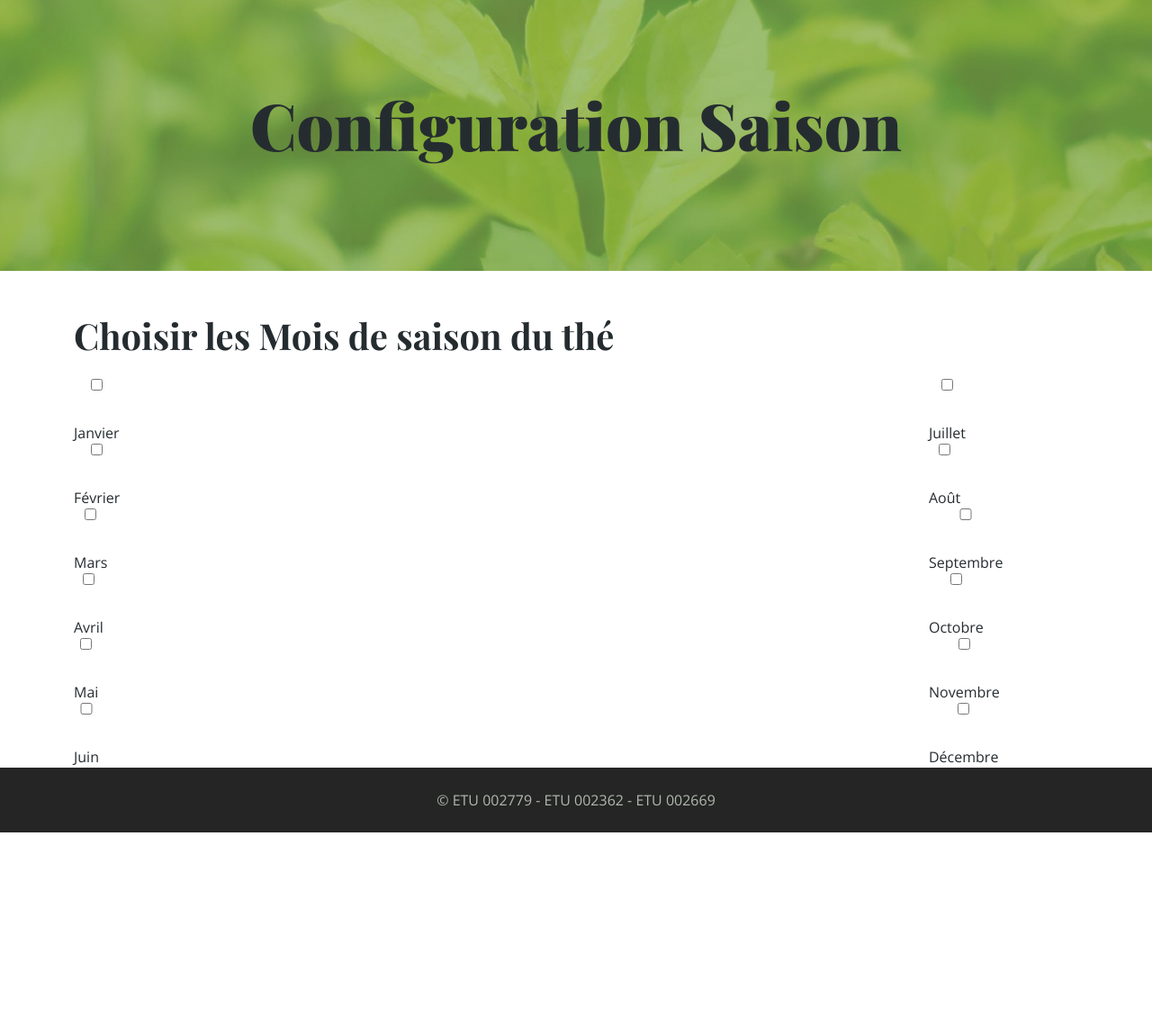
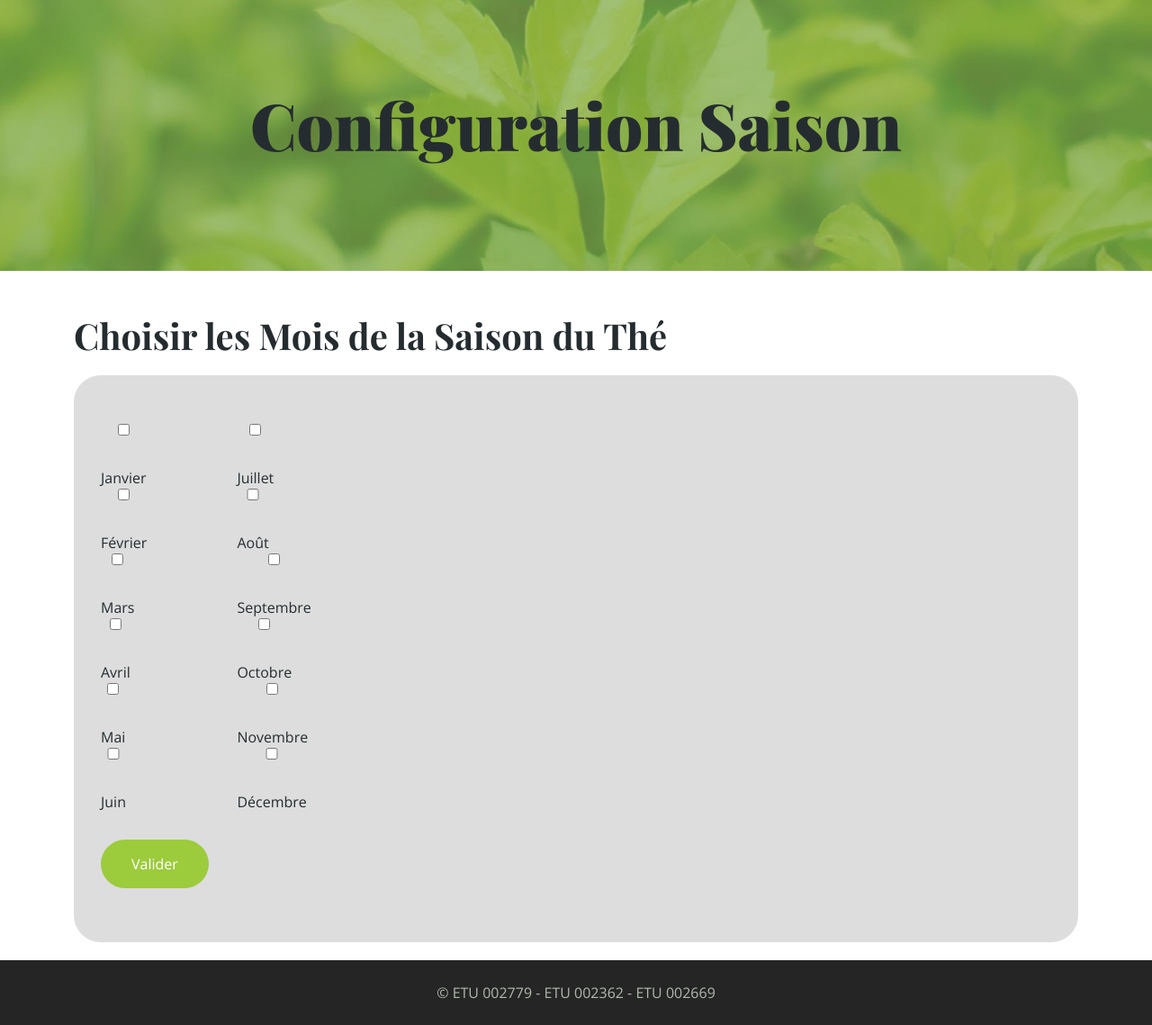
Before and after one commit to Miarantsoo/Exam30h, a PHP site: page /pages/configuration-saison.php in a window 1280 px wide. Shown: the part 77-1216 px from the top of the page at 90% size. Before the commit the page ends 1002 px from the top, so only its background shows below. Run offline with PHP 8.4, Linux system fonts and the light colour scheme; some libraries are stand-ins or nearby versions.

Commit message:
updatefront

```diff
--- a/assets/css/style-insert.css
+++ b/assets/css/style-insert.css
@@ -1,4 +1,3 @@
-
 .form-insert{
     background-color: rgba(255, 255, 255, 0.4);
     border-radius: 30px;
@@ -59,10 +58,18 @@ button{
     background-color:#9ccb3c;
     color: #fff;
     padding: 15px 34px;
-    margin-left: 10px;
-    margin-right: 10px;
+    margin: 30px 0px 30px 0px;
     border: none;
     border-radius: 30px;
     cursor: pointer;
     transition: background-color 0.3s ease;
 }
+
+.divcheckbox{
+    background-color: #ddd;
+    margin: 20px 0px 20px 0px;
+    border-radius: 30px;
+    padding: 30px;
+    display: flex;
+    align-items: center;
+}
--- a/pages/configuration-saison.php
+++ b/pages/configuration-saison.php
@@ -72,24 +72,41 @@
     </div>
 
     <div class="container mt-5">
-    <h1>Choisir les Mois de saison du thé</h1>
-        <div class="row mt-4">
-            <div class="col-md-2">
-                <label><input type="checkbox" name="mois" value="Janvier"> Janvier</label><br>
-                <label><input type="checkbox" name="mois" value="Février"> Février</label><br>
-                <label><input type="checkbox" name="mois" value="Mars"> Mars</label><br>
-                <label><input type="checkbox" name="mois" value="Avril"> Avril</label><br>
-                <label><input type="checkbox" name="mois" value="Mai"> Mai</label><br>
-                <label><input type="checkbox" name="mois" value="Juin"> Juin</label><br>
-            </div>
-            <div class="col-md-2 offset-md-8">
-                <label><input type="checkbox" name="mois" value="Juillet"> Juillet</label><br>
-                <label><input type="checkbox" name="mois" value="Août"> Août</label><br>
-                <label><input type="checkbox" name="mois" value="Septembre"> Septembre</label><br>
-                <label><input type="checkbox" name="mois" value="Octobre"> Octobre</label><br>
-                <label><input type="checkbox" name="mois" value="Novembre"> Novembre</label><br>
-                <label><input type="checkbox" name="mois" value="Décembre"> Décembre</label><br>
-            </div>
+        <h1>Choisir les Mois de la Saison du Thé</h1>
+        <div  class="divcheckbox">
+            <form id="saisonduthe-form" action="#">
+                <div class="row mt-4">
+                    <div class="col-md-2">
+                    <div  class="boxcheck">
+                        <label><input type="checkbox" name="mois" value="1"> Janvier</label><br>
+                        </div>
+                    <div  class="boxcheck">
+                        <label><input type="checkbox" name="mois" value="2"> Février</label><br>
+                        </div>
+                    <div  class="boxcheck">
+                        <label><input type="checkbox" name="mois" value="3"> Mars</label><br>
+                        </div>
+                    <div  class="boxcheck">
+                        <label><input type="checkbox" name="mois" value="4"> Avril</label><br>
+                        </div>
+                    <div  class="boxcheck">
+                        <label><input type="checkbox" name="mois" value="5"> Mai</label><br>
+                        </div>
+                    <div  class="boxcheck">
+                        <label><input type="checkbox" name="mois" value="6"> Juin</label><br>
+                        </div>
+                    </div>
+                    <div class="col-md-2 offset-md-8">
+                        <label><input type="checkbox" name="mois" value="7"> Juillet</label><br>
+                        <label><input type="checkbox" name="mois" value="8"> Août</label><br>
+                        <label><input type="checkbox" name="mois" value="9"> Septembre</label><br>
+                        <label><input type="checkbox" name="mois" value="10"> Octobre</label><br>
+                        <label><input type="checkbox" name="mois" value="11"> Novembre</label><br>
+                        <label><input type="checkbox" name="mois" value="12"> Décembre</label><br>
+                    </div>
+                </div>
+                <button type="submit">Valider</button>
+            </form>
         </div>
     </div>
 
--- a/pages/insert-categorie.php
+++ b/pages/insert-categorie.php
@@ -70,6 +70,8 @@
         </div>
     </div>
 
+    <div class="border-top mb-4"></div>
+
     <div class="container">
     <div class="row">
         <div class="col-lg-6">
@@ -87,6 +89,7 @@
     </div>
     </div>
 
+    <div class="border-top mb-4"></div>
 
     <div class="section-title text-center mx-auto wow fadeInUp" data-wow-delay="0.1s" style="max-width: 500px; visibility: visible; animation-delay: 0.1s; animation-name: fadeInUp;">
         <h1 class="display-6">Liste categorie</h1>
--- a/pages/insert-cueilleur.php
+++ b/pages/insert-cueilleur.php
@@ -71,6 +71,8 @@
         </div>
     </div>
 
+    <div class="border-top mb-4"></div>
+
     <div class="container">
         <div class="row">
             <div class="col-lg-6">
@@ -107,6 +109,7 @@
         </div>
     </div>
 
+    <div class="border-top mb-4"></div>
 
     <div class="section-title text-center mx-auto wow fadeInUp" data-wow-delay="0.1s" style="max-width: 500px; visibility: visible; animation-delay: 0.1s; animation-name: fadeInUp;">
         <h1 class="display-6">Liste cueilleur</h1>
--- a/pages/insert-parcelle.php
+++ b/pages/insert-parcelle.php
@@ -70,6 +70,8 @@
         </div>
     </div>
 
+    <div class="border-top mb-4"></div>
+
     <div class="container">
     <div class="row">
         <div class="col-lg-6">
@@ -97,6 +99,7 @@
     </div>
     </div>
 
+    <div class="border-top mb-4"></div>
 
     <div class="section-title text-center mx-auto wow fadeInUp" data-wow-delay="0.1s" style="max-width: 500px; visibility: visible; animation-delay: 0.1s; animation-name: fadeInUp;">
         <h1 class="display-6">Liste parcelle</h1>
--- a/pages/insert-salaire-cueilleur.php
+++ b/pages/insert-salaire-cueilleur.php
@@ -63,6 +63,8 @@
         </div>
     </div>
 
+    <div class="border-top mb-4"></div>
+
     <div class="container-fluid page-header py-5 mb-5 wow fadeIn" data-wow-delay="0.1s" style="visibility: visible; animation-delay: 0.1s; animation-name: fadeIn;">
         <div class="container text-center py-5">
             <h1 class="display-2 text-dark mb-4  slideInDown">Salaire Cueilleur</h1>
@@ -97,6 +99,7 @@
     </div>
     </div>
 
+    <div class="border-top mb-4"></div>
 
     <div class="section-title text-center mx-auto wow fadeInUp" data-wow-delay="0.1s" style="max-width: 500px; visibility: visible; animation-delay: 0.1s; animation-name: fadeInUp;">
         <h1 class="display-6">Liste salaire cueilleur</h1>
--- a/pages/insert-variete.php
+++ b/pages/insert-variete.php
@@ -71,6 +71,8 @@
         </div>
     </div>
 
+    <div class="border-top mb-4"></div>
+
     <div class="container">
     <div class="row">
     <div class="col-lg-6">
@@ -104,6 +106,8 @@
         </div>
     </div>
     </div>
+
+    <div class="border-top mb-4"></div>
 
     <div class="section-title text-center mx-auto wow fadeInUp" data-wow-delay="0.1s" style="max-width: 500px; visibility: visible; animation-delay: 0.1s; animation-name: fadeInUp;">
         <h1 class="display-6">Liste variete</h1>
--- a/pages/liste-paiement.php
+++ b/pages/liste-paiement.php
@@ -61,6 +61,8 @@
         </div>
     </div>
 
+    <div class="border-top mb-4"></div>
+
     <div class="container-fluid page-header py-5 mb-5 wow fadeIn" data-wow-delay="0.1s" style="visibility: visible; animation-delay: 0.1s; animation-name: fadeIn;">
         <div class="container text-center py-5">
             <h1 class="display-2 text-dark mb-4  slideInDown">Liste des paiements pour les cueilleurs</h1>
@@ -92,6 +94,8 @@
     </div>
   </div>
 </div>
+
+<div class="border-top mb-4"></div>
 
 <div class="section-title text-center mx-auto wow fadeInUp" data-wow-delay="0.1s" style="max-width: 500px; visibility: visible; animation-delay: 0.1s; animation-name: fadeInUp;">
     <h1 class="display-6">Liste</h1>
--- a/pages/page-resultat.php
+++ b/pages/page-resultat.php
@@ -61,6 +61,8 @@
         </div>
     </div>
 
+    <div class="border-top mb-4"></div>
+
     <div class="container-fluid page-header py-5 mb-5 wow fadeIn" data-wow-delay="0.1s" style="visibility: visible; animation-delay: 0.1s; animation-name: fadeIn;">
         <div class="container text-center py-5">
             <h1 class="display-2 text-dark mb-4  slideInDown">Resultat Recolte</h1>
@@ -93,6 +95,7 @@
   </div>
 </div>
 
+<div class="border-top mb-4"></div>
 
 <div class="section-title text-center mx-auto wow fadeInUp" data-wow-delay="0.1s" style="max-width: 500px; visibility: visible; animation-delay: 0.1s; animation-name: fadeInUp;">
 </div>
--- a/pages/saisie-cueillette.php
+++ b/pages/saisie-cueillette.php
@@ -60,6 +60,8 @@
             </nav>
         </div>
     </div>
+
+    <div class="border-top mb-4"></div>
 
     <div class="container-fluid page-header py-5 mb-5 wow fadeIn" data-wow-delay="0.1s" style="visibility: visible; animation-delay: 0.1s; animation-name: fadeIn;">
         <div class="container text-center py-5">
--- a/pages/saisie-depense.php
+++ b/pages/saisie-depense.php
@@ -60,6 +60,8 @@
             </nav>
         </div>
     </div>
+
+    <div class="border-top mb-4"></div>
 
     <div class="container-fluid page-header py-5 mb-5 wow fadeIn" data-wow-delay="0.1s" style="visibility: visible; animation-delay: 0.1s; animation-name: fadeIn;">
         <div class="container text-center py-5">
```
